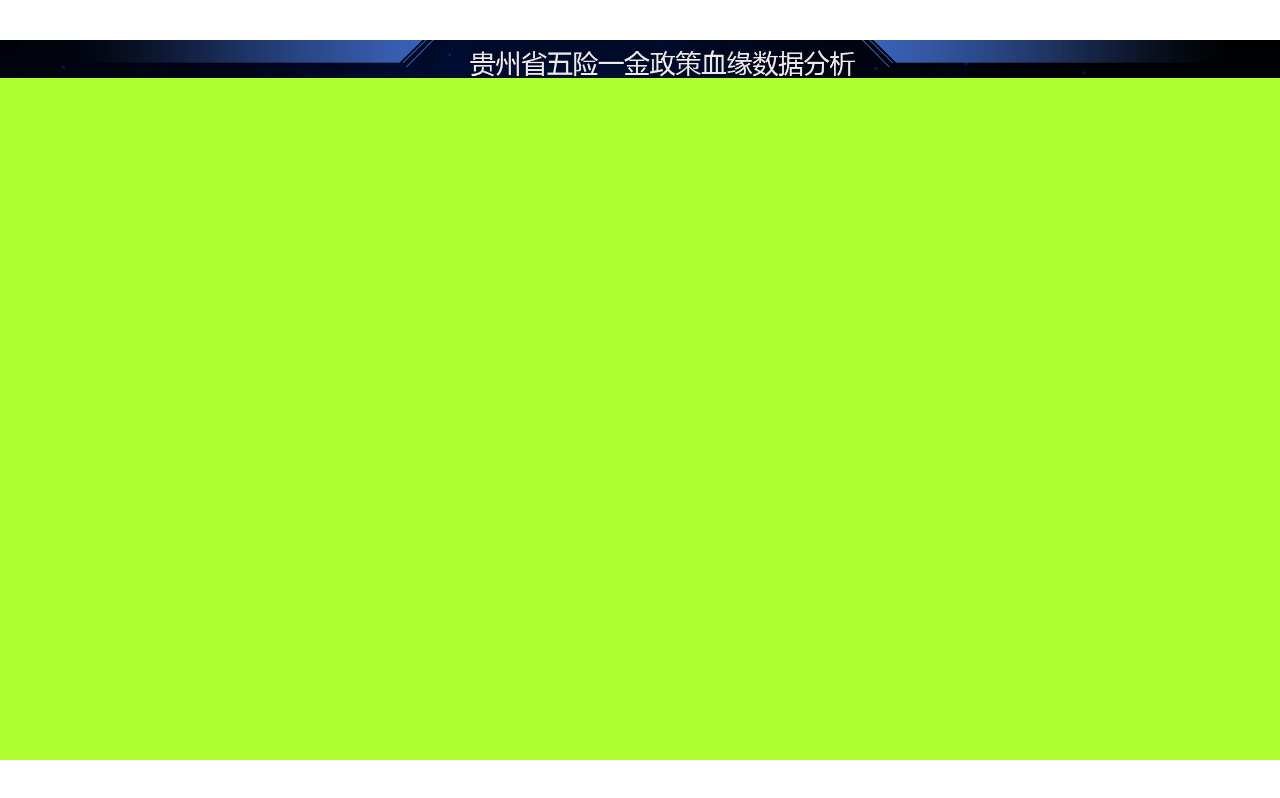
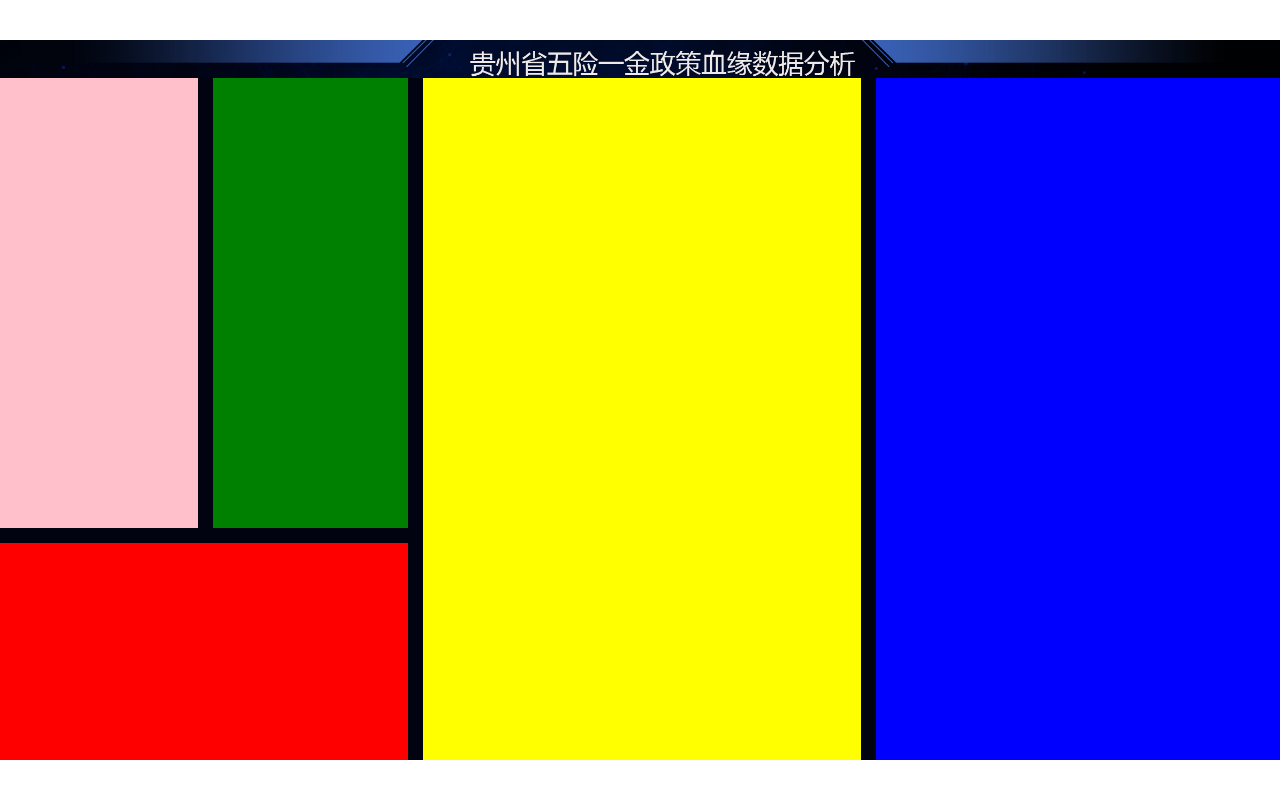
Before and after one commit to liu0haha123/zcxy-ksh, a React (Vite) app: page / in a window 1280 px wide. Built offline with nearby package versions, Linux system fonts and the light colour scheme.

Commit message:
使用gird实现布局

```diff
--- a/src/pages/home.scss
+++ b/src/pages/home.scss
@@ -2,8 +2,48 @@
 
 
 .home {
+    flex: 1;
+    display: flex;
+    flex-direction: column;
+    background: #010310;
+    color: white;
+
     .header {
         height: px(71);
         background-size: cover;
     }
+
+    >main {
+        flex: 1;
+        display: grid;
+        grid-template:
+            "box1 box2 box4 box5"755fr
+            "box3 box3 box4 box5"363fr / 366fr 361fr 811fr 747fr;
+        grid-column-gap: px(28);
+        grid-row-gap: px(28);
+        >.section1 {
+            grid-area: box1;
+            background-color: pink;
+        }
+
+        >.section2 {
+            grid-area: box2;
+            background-color: green;
+        }
+
+        >.section3 {
+            grid-area: box3;
+            background-color: red;
+        }
+
+        >.section4 {
+            grid-area: box4;
+            background-color: yellow;
+        }
+
+        >.section5 {
+            grid-area: box5;
+            background-color: blue;
+        }
+    }
 }
--- a/src/pages/home.tsx
+++ b/src/pages/home.tsx
@@ -1,13 +1,21 @@
-import React from 'react';
-import './home.scss';
-import headerBg from "../images/header.png"
+import React from "react";
+import "./home.scss";
+import headerBg from "../images/header.png";
 
 export const Home = () => {
   return (
-    <div className='home'>
-      <div className='header' style={{backgroundImage:`url(${headerBg})`}}>
-
-      </div>
+    <div className="home">
+      <header
+        className="header"
+        style={{ backgroundImage: `url(${headerBg})` }}
+      ></header>
+      <main>
+        <section className="section1"></section>
+        <section className="section2"></section>
+        <section className="section3"></section>
+        <section className="section4"></section>
+        <section className="section5"></section>
+      </main>
     </div>
   );
 };
--- a/src/shared/style.scss
+++ b/src/shared/style.scss
@@ -37,4 +37,13 @@
 #root {
   margin: 0 auto;
   background-color: greenyellow;
+  display: flex;
+  flex-direction: column;
+
 }
+
+.App {
+  flex-grow: 1;
+  display: flex;
+  flex-direction: column;
+}
```
